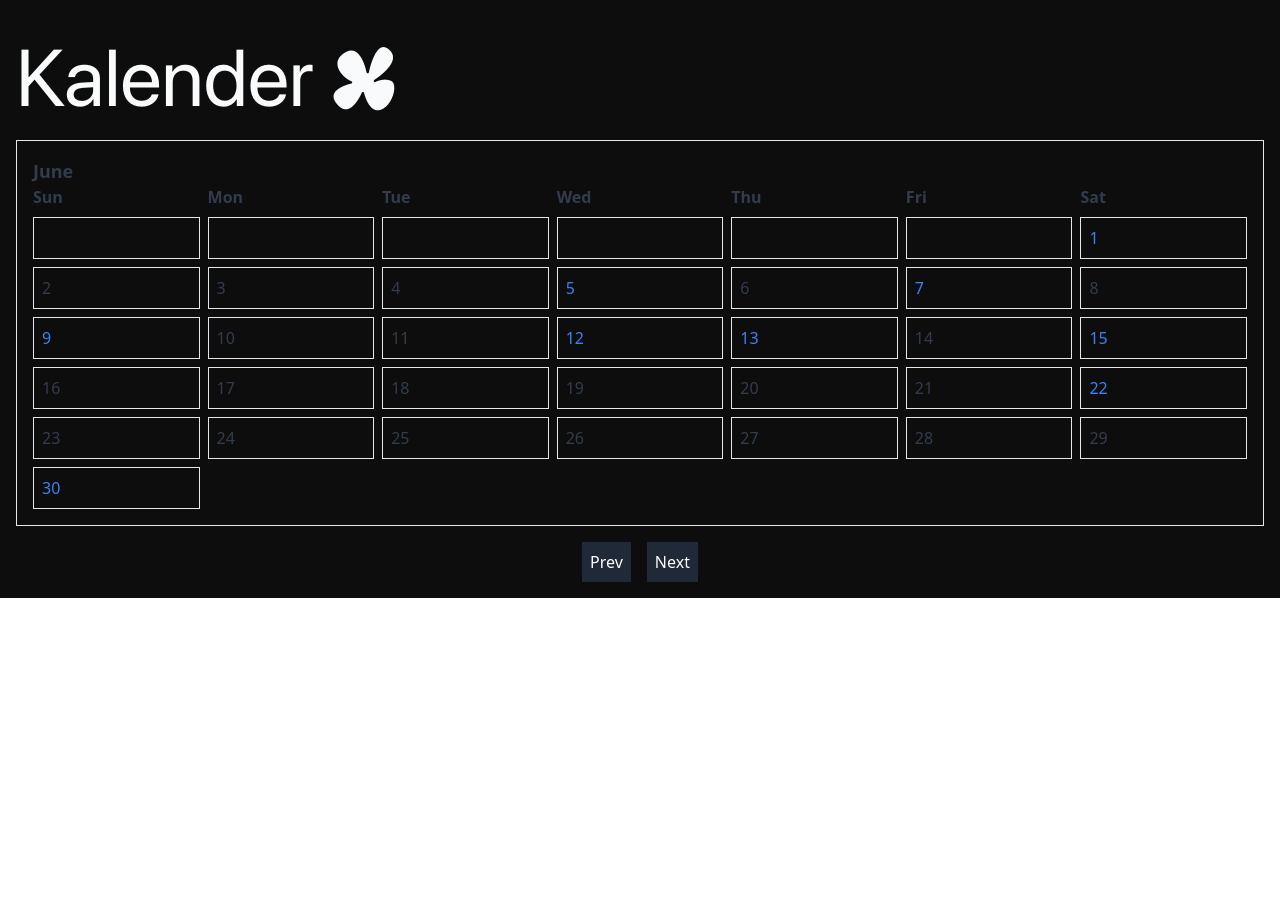
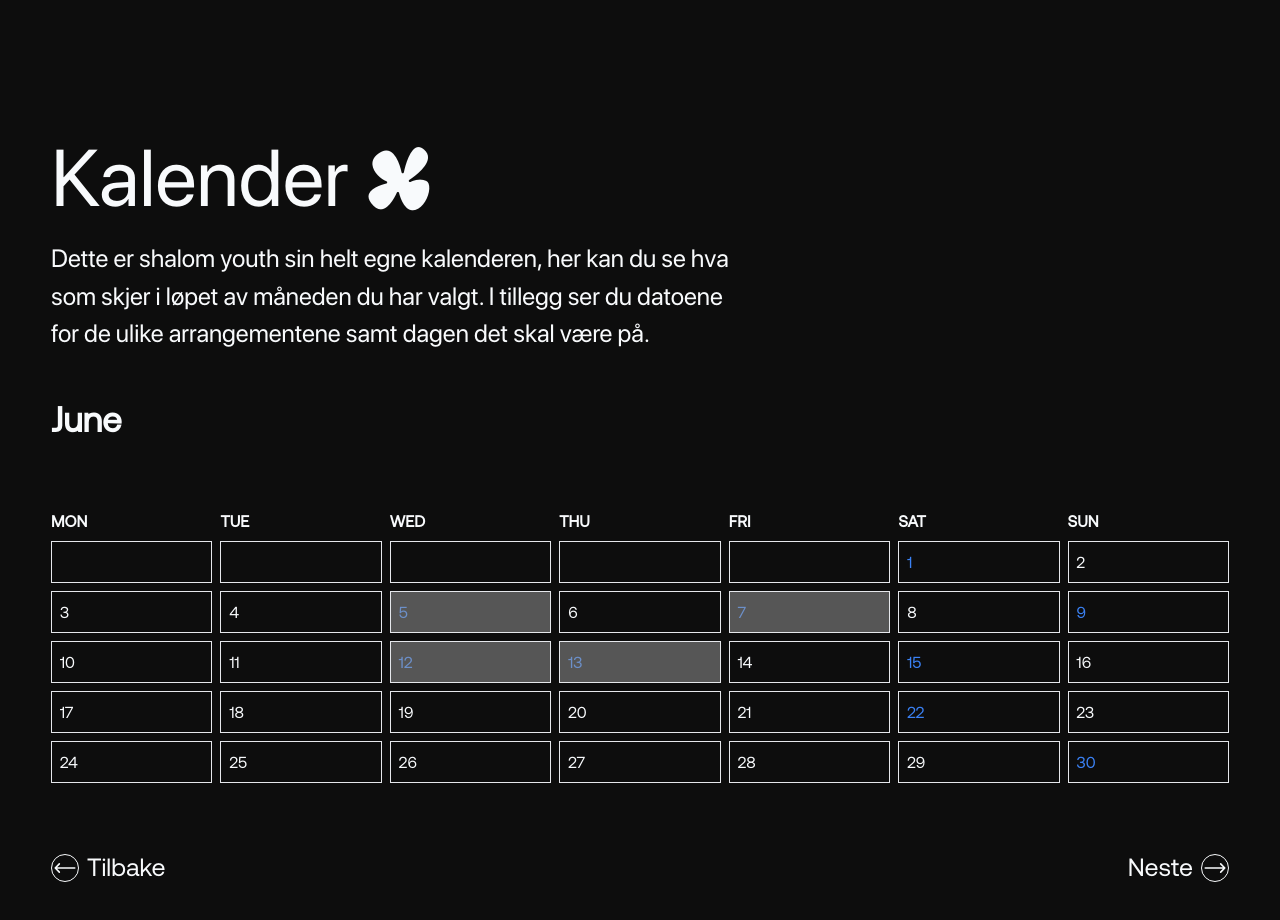
Before and after one commit to asjerab/shalom-react, a Next.js app: page /playground in a window 1280 px wide. Shown: the top 920 px of the page. Before the commit the page ends 800 px from the top, so only its background shows below. Built offline with nearby package versions, Linux system fonts and the light colour scheme; grey boxes are pictures that could not be loaded.

Commit message:
snart ferdig med design til kalender

```diff
--- a/src/app/components/CustomSwiper.tsx
+++ b/src/app/components/CustomSwiper.tsx
@@ -1,12 +1,15 @@
 "use client";
-import React, { useState, useEffect } from 'react';
+import React, { useState, useEffect } from "react";
 
 interface CustomSwiperProps {
   children: React.ReactNode[];
   initialIndex: number;
 }
 
-const CustomSwiper: React.FC<CustomSwiperProps> = ({ children, initialIndex }) => {
+const CustomSwiper: React.FC<CustomSwiperProps> = ({
+  children,
+  initialIndex,
+}) => {
   const [currentIndex, setCurrentIndex] = useState(initialIndex);
 
   useEffect(() => {
@@ -14,11 +17,15 @@ const CustomSwiper: React.FC<CustomSwiperProps> = ({ children, initialIndex }) =
   }, [initialIndex]);
 
   const handlePrev = () => {
-    setCurrentIndex((prevIndex) => (prevIndex > 0 ? prevIndex - 1 : children.length - 1));
+    setCurrentIndex((prevIndex) =>
+      prevIndex > 0 ? prevIndex - 1 : children.length - 1
+    );
   };
 
   const handleNext = () => {
-    setCurrentIndex((prevIndex) => (prevIndex < children.length - 1 ? prevIndex + 1 : 0));
+    setCurrentIndex((prevIndex) =>
+      prevIndex < children.length - 1 ? prevIndex + 1 : 0
+    );
   };
 
   return (
@@ -33,18 +40,43 @@ const CustomSwiper: React.FC<CustomSwiperProps> = ({ children, initialIndex }) =
           </div>
         ))}
       </div>
-      <div className="flex justify-center mt-4">
-        <button
-          onClick={handlePrev}
-          className="bg-gray-800 text-white p-2 mx-2"
-        >
-          Prev
+      <div className="flex justify-between mt-4">
+        <button onClick={handlePrev} className="primaryFontHeadings flex items-center gap-2 text-slate-50 text-[25px] hover:underline">
+          <svg
+            xmlns="http://www.w3.org/2000/svg"
+            fill="none"
+            viewBox="0 0 24 24"
+            stroke-width="1.5"
+            stroke="currentColor"
+            className="size-7 border-[1px] border-slate-50 text-slate-50 rounded-full"
+          >
+            <path
+              stroke-linecap="round"
+              stroke-linejoin="round"
+              d="M6.75 15.75 3 12m0 0 3.75-3.75M3 12h18"
+            />
+          </svg>
+          Tilbake
         </button>
         <button
           onClick={handleNext}
-          className="bg-gray-800 text-white p-2 mx-2"
+          className="primaryFontHeadings flex items-center gap-2 text-slate-50 text-[25px] hover:underline"
         >
-          Next
+          Neste
+          <svg
+            xmlns="http://www.w3.org/2000/svg"
+            fill="none"
+            viewBox="0 0 24 24"
+            stroke-width="1.5"
+            stroke="currentColor"
+            className="size-7 border-[1px] border-slate-50 text-slate-50 rounded-full"
+          >
+            <path
+              stroke-linecap="round"
+              stroke-linejoin="round"
+              d="M17.25 8.25 21 12m0 0-3.75 3.75M21 12H3"
+            />
+          </svg>
         </button>
       </div>
     </div>
--- a/src/app/components/kalenderFrame.tsx
+++ b/src/app/components/kalenderFrame.tsx
@@ -1,14 +1,23 @@
-import React from 'react';
-import CustomSwiper from './CustomSwiper';
-
+import React from "react";
+import CustomSwiper from "./CustomSwiper";
 interface CalendarProps {
-  data: { month: string; id: string; date: number }[];
+  data: { month: string; id: string; date: number; image?: string }[];
 }
 
 const Calendar: React.FC<CalendarProps> = ({ data }) => {
   const months = [
-    'January', 'February', 'March', 'April', 'May', 'June',
-    'July', 'August', 'September', 'October', 'November', 'December'
+    "January",
+    "February",
+    "March",
+    "April",
+    "May",
+    "June",
+    "July",
+    "August",
+    "September",
+    "October",
+    "November",
+    "December",
   ];
 
   const getDaysInMonth = (month: string) => {
@@ -18,7 +27,7 @@ const Calendar: React.FC<CalendarProps> = ({ data }) => {
 
   const getFirstDayOfMonth = (month: string) => {
     const monthIndex = months.indexOf(month);
-    return new Date(2024, monthIndex, 1).getDay();
+    return new Date(2024, monthIndex, 0).getDay();
   };
 
   const currentMonthIndex = new Date().getMonth();
@@ -26,27 +35,52 @@ const Calendar: React.FC<CalendarProps> = ({ data }) => {
   return (
     <CustomSwiper initialIndex={currentMonthIndex}>
       {months.map((month) => (
-        <div key={month} className="border p-4">
-          <h2 className="text-lg font-bold">{month}</h2>
-          <div className="grid grid-cols-7 gap-2">
-            {['Sun', 'Mon', 'Tue', 'Wed', 'Thu', 'Fri', 'Sat'].map((day) => (
-              <div key={day} className="font-bold">{day}</div>
+        <div key={month} className="w-full">
+          <div className="pb-16">
+            <h2
+              className="font-bold primaryFontHeadings text-slate-50 pt-10"
+              style={{ fontSize: "clamp(15px, 5vw, 35px)" }}
+            >
+              {month}
+            </h2>
+          </div>
+          <div className="grid grid-cols-7 gap-2 uppercase primaryFontHeadings text-slate-50">
+            {["Mon", "Tue", "Wed", "Thu", "Fri", "Sat", "Sun"].map((day) => (
+              <div key={day} className="font-bold">
+                {day}
+              </div>
             ))}
             {Array.from({ length: getFirstDayOfMonth(month) }).map((_, i) => (
               <div key={i} className="border p-2"></div>
             ))}
-            {Array.from({ length: getDaysInMonth(month) }, (_, i) => i + 1).map((day) => {
-              const dateData = data.find(d => d.month === month && d.date === day);
+            {Array.from({ length: getDaysInMonth(month) }, (_, i) => i + 1).map(
+              (day) => {
+                const dateData = data.find(
+                  (d) => d.month === month && d.date === day
+                );
+
                 return (
-                <div key={day} className="border p-2">
+                  <div key={day} className="relative border p-2">
                     {dateData ? (
-                    <a href={dateData.id} className="text-blue-500">{day}</a>
+                      <>
+                        <a href={dateData.id} className="text-blue-500 cursor-pointer">
+                          {day}
+                          {dateData.image && (
+                            <img
+                              src={"_next/static/media/" + dateData.image}
+                              alt={``}
+                              className="absolute top-0 left-0 w-full h-full object-cover opacity-50"
+                            />
+                          )}
+                        </a>
+                      </>
                     ) : (
                       <span>{day}</span>
                     )}
                   </div>
                 );
-            })}
+              }
+            )}
           </div>
         </div>
       ))}
--- a/src/app/components/youthKalender.tsx
+++ b/src/app/components/youthKalender.tsx
@@ -1,70 +1,71 @@
 import Calendar from "./kalenderFrame";
-
 const data = [
-  { month: "June", id: "/event/kalenderYouth/Gudstjeneste", date: 1 },
-  { month: "June", id: "/event/kalenderYouth/Connect", date: 5 },
-  { month: "June", id: "/event/kalenderYouth/Evangelisering", date: 7 },
+  { month: "June", id: "/event/kalenderYouth/Gudstjeneste", date: 1, },
+  { month: "June", id: "/event/kalenderYouth/Connect", date: 5, image: 'grupperImages/connect-img.png' },
+  { month: "June", id: "/event/kalenderYouth/Evangelisering", date: 7, image: 'grupperImages/evangelisering-img.png'  },
   {
     month: "June",
     id: "/event/kalenderYouth/AlphakursTheUpperRoom",
     date: 9,
   },
-  { month: "June", id: "/event/kalenderYouth/Bibelstudie", date: 12 },
-  { month: "June", id: "/event/kalenderYouth/Bønnemøte", date: 13 },
+  { month: "June", id: "/event/kalenderYouth/Bibelstudie", date: 12, image: 'grupperImages/bible-studie-img.png' },
+  { month: "June", id: "/event/kalenderYouth/Bonnemote", date: 13, image: 'grupperImages/bonn-img.png'  },
   { month: "June", id: "/event/kalenderYouth/Gudstjeneste", date: 15 },
   { month: "June", id: "/event/kalenderYouth/Gudstjeneste", date: 22 },
   { month: "June", id: "/event/kalenderYouth/Gudstjeneste", date: 30 },
   { month: "August", id: "/event/kalenderYouth/TjenesteKickOff", date: 22 },
   { month: "August", id: "/event/kalenderYouth/Gudstjeneste", date: 24 },
   { month: "August", id: "/event/kalenderYouth/Gudstjeneste", date: 31 },
-  { month: "September", id: "/event/kalenderYouth/Bibelstudie", date: 4 },
-  { month: "September", id: "/event/kalenderYouth/Bonnemote", date: 5 },
-  { month: "September", id: "/event/kalenderYouth/Connect", date: 11 },
-  { month: "September", id: "/event/kalenderYouth/Evangelisering", date: 13 },
+  { month: "September", id: "/event/kalenderYouth/Bibelstudie", date: 4, image: 'grupperImages/bible-studie-img.png'  },
+  { month: "September", id: "/event/kalenderYouth/Bonnemote", date: 5, image: 'grupperImages/bonn-img.png'  },
+  { month: "September", id: "/event/kalenderYouth/Connect", date: 11 , image: 'grupperImages/connect-img.png'  },
+  { month: "September", id: "/event/kalenderYouth/Evangelisering", date: 13, image: 'grupperImages/evangelisering-img.png'  },
   { month: "September", id: "/event/kalenderYouth/Gudstjeneste", date: 14 },
-  { month: "September", id: "/event/kalenderYouth/Bibelstudie", date: 18 },
-  { month: "September", id: "/event/kalenderYouth/Bonnemote", date: 19 },
+  { month: "September", id: "/event/kalenderYouth/Bibelstudie", date: 18, image: 'grupperImages/bible-studie-img.png'  },
+  { month: "September", id: "/event/kalenderYouth/Bonnemote", date: 19, image: 'grupperImages/bonn-img.png'  },
   { month: "September", id: "/event/kalenderYouth/Gudstjeneste", date: 21 },
-  { month: "September", id: "/event/kalenderYouth/Connect", date: 25 },
-  { month: "October", id: "/event/kalenderYouth/Bibelstudie", date: 2 },
-  { month: "October", id: "/event/kalenderYouth/Bonnemote", date: 3 },
+  { month: "September", id: "/event/kalenderYouth/Connect", date: 25 , image: 'grupperImages/connect-img.png' },
+  { month: "October", id: "/event/kalenderYouth/Bibelstudie", date: 2, image: 'grupperImages/bible-studie-img.png'  },
+  { month: "October", id: "/event/kalenderYouth/Bonnemote", date: 3, image: 'grupperImages/bonn-img.png'  },
   { month: "October", id: "/event/kalenderYouth/Gudstjeneste", date: 5 },
-  { month: "October", id: "/event/kalenderYouth/Connect", date: 9 },
-  { month: "October", id: "/event/kalenderYouth/Evangelisering", date: 11 },
+  { month: "October", id: "/event/kalenderYouth/Connect", date: 9 , image: 'grupperImages/connect-img.png' },
+  { month: "October", id: "/event/kalenderYouth/Evangelisering", date: 11, image: 'grupperImages/evangelisering-img.png'  },
   { month: "October", id: "/event/kalenderYouth/Gudstjeneste", date: 12 },
-  { month: "October", id: "/event/kalenderYouth/Bibelstudie", date: 16 },
-  { month: "October", id: "/event/kalenderYouth/Bonnemote", date: 17 },
+  { month: "October", id: "/event/kalenderYouth/Bibelstudie", date: 16, image: 'grupperImages/bible-studie-img.png'  },
+  { month: "October", id: "/event/kalenderYouth/Bonnemote", date: 17, image: 'grupperImages/bonn-img.png'  },
   { month: "October", id: "/event/kalenderYouth/Gudstjeneste", date: 19 },
-  { month: "October", id: "/event/kalenderYouth/Connect", date: 23 },
-  { month: "October", id: "/event/kalenderYouth/Evangelisering", date: 25 },
+  { month: "October", id: "/event/kalenderYouth/Connect", date: 23, image: 'grupperImages/connect-img.png' },
+  { month: "October", id: "/event/kalenderYouth/Evangelisering", date: 25, image: 'grupperImages/evangelisering-img.png'  },
   { month: "October", id: "/event/kalenderYouth/Gudstjeneste", date: 26 },
-  { month: "October", id: "/event/kalenderYouth/Bibelstudie", date: 30 },
-  { month: "October", id: "/event/kalenderYouth/Bonnemote", date: 31 },
+  { month: "October", id: "/event/kalenderYouth/Bibelstudie", date: 30, image: 'grupperImages/bible-studie-img.png'  },
+  { month: "October", id: "/event/kalenderYouth/Bonnemote", date: 31, image: 'grupperImages/bonn-img.png'  },
   { month: "November", id: "/event/kalenderYouth/Gudstjeneste", date: 2 },
-  { month: "November", id: "/event/kalenderYouth/Connect", date: 6 },
-  { month: "November", id: "/event/kalenderYouth/Evangelisering", date: 8 },
+  { month: "November", id: "/event/kalenderYouth/Connect", date: 6, image: 'grupperImages/connect-img.png' },
+  { month: "November", id: "/event/kalenderYouth/Evangelisering", date: 8, image: 'grupperImages/evangelisering-img.png'  },
   { month: "November", id: "/event/kalenderYouth/Gudstjeneste", date: 9 },
-  { month: "November", id: "/event/kalenderYouth/Bibelstudie", date: 13 },
-  { month: "November", id: "/event/kalenderYouth/Bønnemøte", date: 14 },
+  { month: "November", id: "/event/kalenderYouth/Bibelstudie", date: 13, image: 'grupperImages/bible-studie-img.png'  },
+  { month: "November", id: "/event/kalenderYouth/Bonnemote", date: 14, image: 'grupperImages/bonn-img.png'  },
   { month: "November", id: "/event/kalenderYouth/Gudstjeneste", date: 16 },
-  { month: "November", id: "/event/kalenderYouth/Connect", date: 20 },
-  { month: "November", id: "/event/kalenderYouth/Evangelisering", date: 22 },
+  { month: "November", id: "/event/kalenderYouth/Connect", date: 20, image: 'grupperImages/connect-img.png' },
+  { month: "November", id: "/event/kalenderYouth/Evangelisering", date: 22, image: 'grupperImages/evangelisering-img.png'  },
   { month: "November", id: "/event/kalenderYouth/Gudstjeneste", date: 23 },
-  { month: "November", id: "/event/kalenderYouth/Bibelstudie", date: 27 },
-  { month: "November", id: "/event/kalenderYouth/Bønnemøte", date: 28 },
+  { month: "November", id: "/event/kalenderYouth/Bibelstudie", date: 27, image: 'grupperImages/bible-studie-img.png'  },
+  { month: "November", id: "/event/kalenderYouth/Bonnemote", date: 28, image: 'grupperImages/bonn-img.png'  },
   { month: "November", id: "/event/kalenderYouth/Gudstjeneste", date: 30 },
-  { month: "December", id: "/event/kalenderYouth/Connect", date: 4 },
-  { month: "December", id: "/event/kalenderYouth/Evangelisering", date: 6 },
+  { month: "December", id: "/event/kalenderYouth/Connect", date: 4, image: 'grupperImages/connect-img.png' },
+  { month: "December", id: "/event/kalenderYouth/Evangelisering", date: 6, image: 'grupperImages/evangelisering-img.png'  },
   { month: "December", id: "/event/kalenderYouth/Gudstjeneste", date: 7 },
-  { month: "December", id: "/event/kalenderYouth/Connect", date: 12 },
+  { month: "December", id: "/event/kalenderYouth/Connect", date: 12, image: 'grupperImages/connect-img.png' },
   { month: "December", id: "/event/kalenderYouth/Gudstjeneste", date: 14 },
-  { month: "December", id: "/event/kalenderYouth/Evangelisering", date: 20 },
+  { month: "December", id: "/event/kalenderYouth/Evangelisering", date: 20, image: 'grupperImages/evangelisering-img.png'  },
   { month: "December", id: "/event/kalenderYouth/Gudstjeneste", date: 21 },
 ];
 
 const Home: React.FC = () => {
   return (
-    <div className="container mx-auto p-4">
+    <main className="py-[100px] px-[35px]">
+      <div className="w-full max-w-[1325px] mx-auto p-4">
+        <div>
           <h1
             className="light dark primaryFontRegular text-slate-50 font-[600] my-5 leading-[84px] flex items-center gap-5"
             style={{ fontSize: "clamp(36px, 12vw, 80px)" }}
@@ -72,8 +73,18 @@ const Home: React.FC = () => {
             Kalender
             <span className="Kelsi-fill text-slate-50">x</span>
           </h1>{" "}
+          <p
+            className="primaryFontRegular text-slate-50 w-full max-w-[680px]"
+            style={{ fontSize: "clamp(15px, 5vw, 25px)" }}
+          >
+            Dette er shalom youth sin helt egne kalenderen, her kan du se hva
+            som skjer i løpet av måneden du har valgt. I tillegg ser du datoene
+            for de ulike arrangementene samt dagen det skal være på.
+          </p>
+        </div>
         <Calendar data={data} />
       </div>
+    </main>
   );
 };
 
```
Lines whose indentation alone changed are shown as unchanged.
